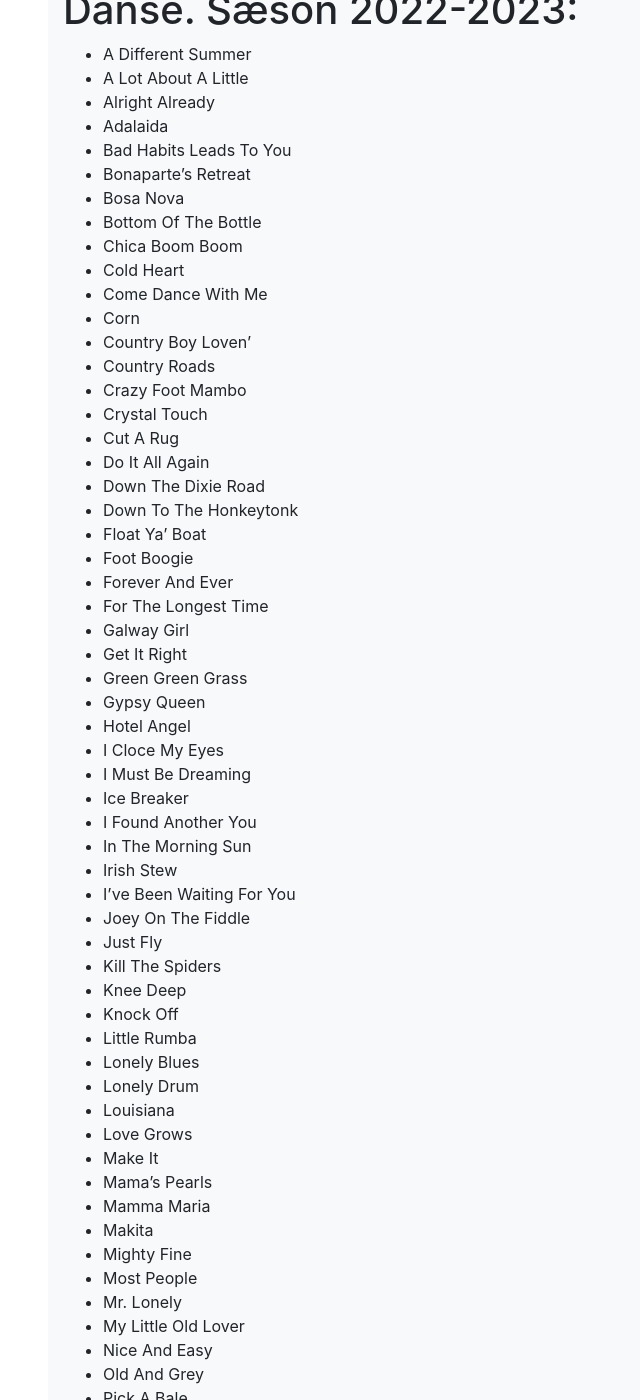
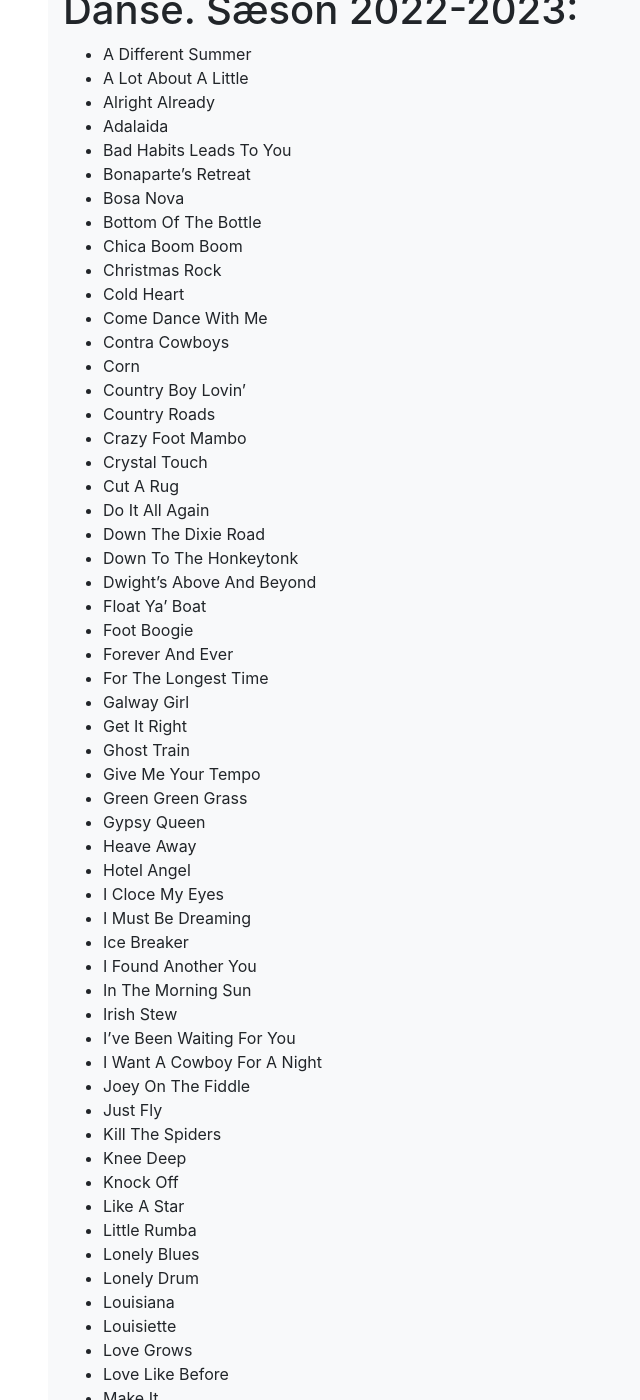
Before and after one commit to lonemathiasen/lonemathiasen.github.io, a Jekyll site: the page built from danseliste.md, in a window 1280 px wide and 1400 px high, scrolled down 489 px. Shown: the whole window, without its empty margins (22-662 px from the left). Built offline with Jekyll 4.4.1, drawn with Linux system fonts in a browser that asks for light colours; some of the changed text lies outside the part shown.

Commit message:
Update danseliste.md

```diff
--- a/danseliste.md
+++ b/danseliste.md
@@ -25,10 +25,12 @@ description: Awesome description here
 * Bosa Nova
 * Bottom Of The Bottle
 * Chica Boom Boom
+* Christmas Rock
 * Cold Heart
 * Come Dance With Me
+* Contra Cowboys
 * Corn
-* Country Boy Loven'
+* Country Boy Lovin'
 * Country Roads
 * Crazy Foot Mambo
 * Crystal Touch
@@ -36,14 +38,18 @@ description: Awesome description here
 * Do It All Again
 * Down The Dixie Road
 * Down To The Honkeytonk
+* Dwight's Above And Beyond
 * Float Ya' Boat
 * Foot Boogie
 * Forever And Ever
 * For The Longest Time
 * Galway Girl
 * Get It Right
+* Ghost Train
+* Give Me Your Tempo
 * Green Green Grass
 * Gypsy Queen
+* Heave Away
 * Hotel Angel
 * I Cloce My Eyes
 * I Must Be Dreaming
@@ -52,16 +58,20 @@ description: Awesome description here
 * In The Morning Sun
 * Irish Stew
 * I've Been Waiting For You
+* I Want A Cowboy For A Night
 * Joey On The Fiddle
 * Just Fly
 * Kill The Spiders
 * Knee Deep
 * Knock Off
+* Like A Star
 * Little Rumba
 * Lonely Blues
 * Lonely Drum
 * Louisiana
+* Louisiette
 * Love Grows
+* Love Like Before
 * Make It
 * Mama's Pearls
 * Mamma Maria
```
Also changed, not shown: other parts of danseliste.md (+5 -1 lines).
